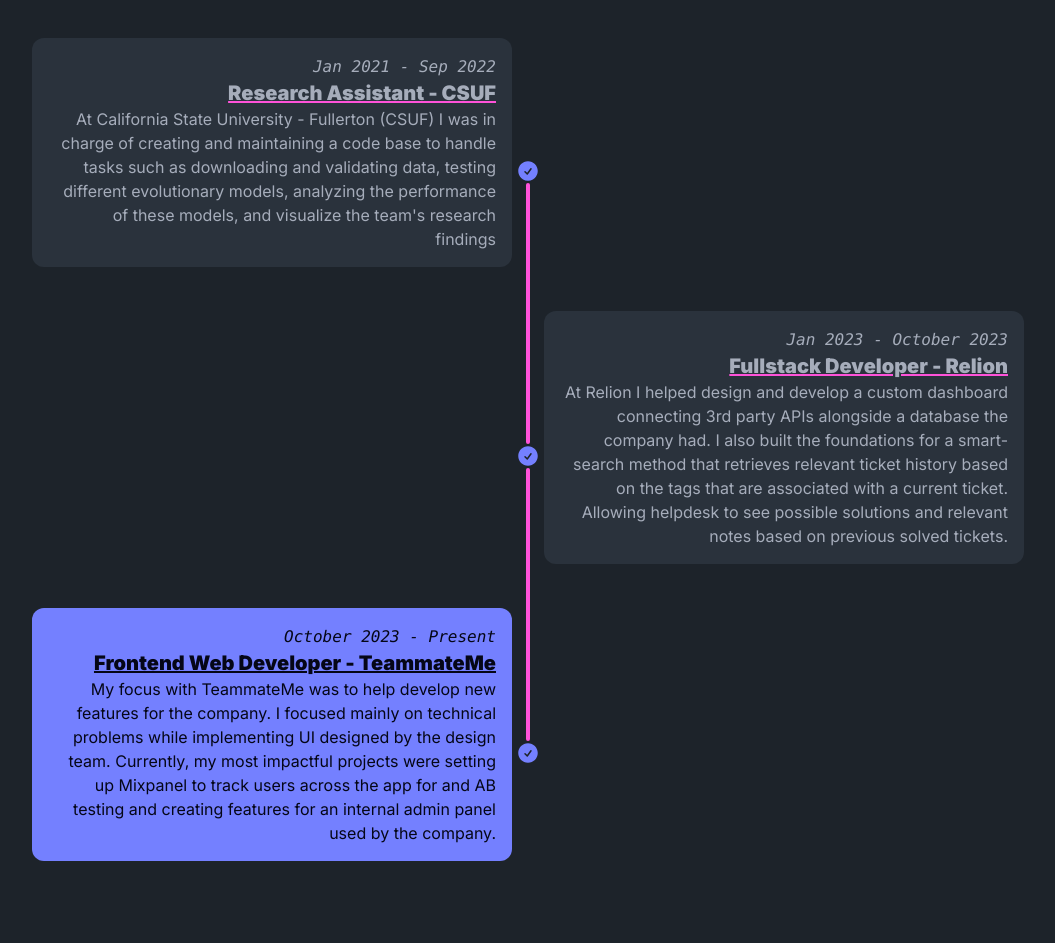
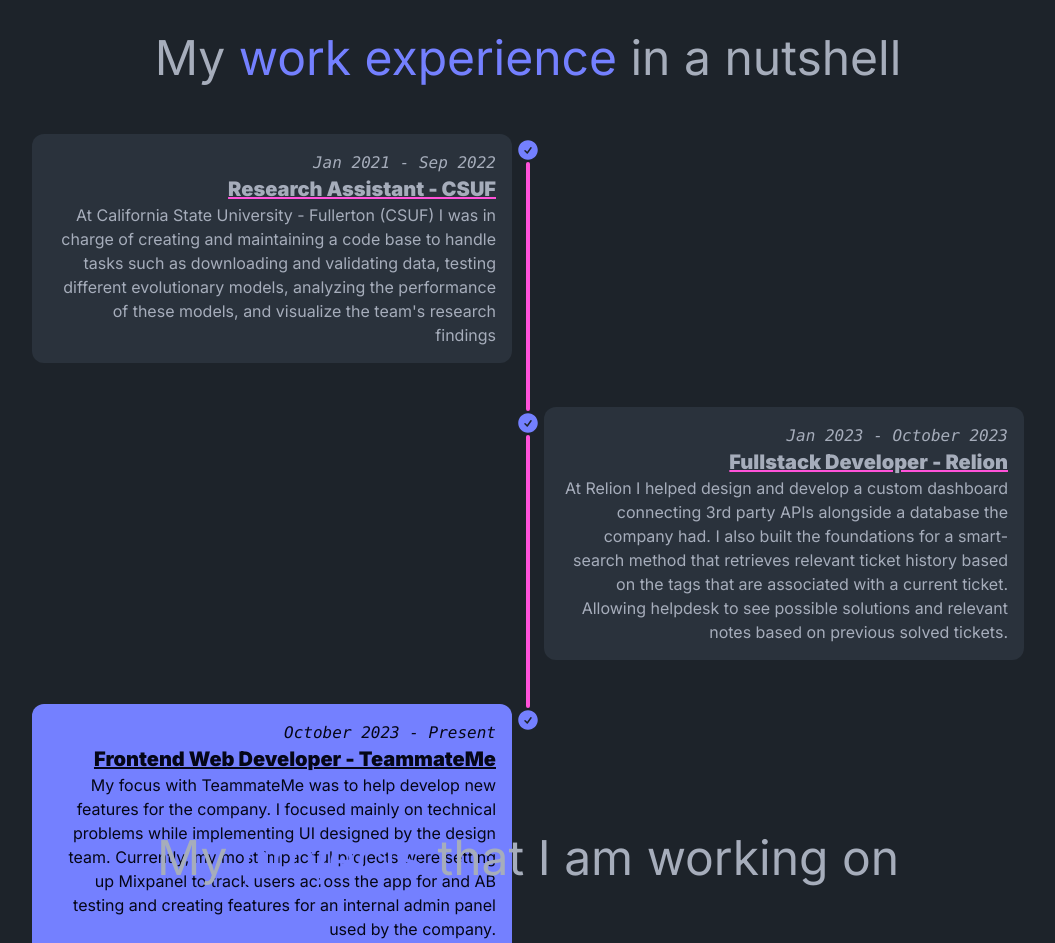
Before and after one commit to JuanRamirez2000/juan-ramirez, a Next.js app: page /developer in a window 1280 px wide. Shown: the part 840-1783 px from the top of the page, without its empty margins (112-1167 px from the left). Before the commit the page ends 1741 px from the top, so only its background shows below. Built offline with nearby package versions, Linux system fonts and the light colour scheme; what tailwindcss-hero-patterns would draw is missing.

Commit message:
working on personal projects section

```diff
--- a/app/developer/DeveloperHero.tsx
+++ b/app/developer/DeveloperHero.tsx
@@ -5,6 +5,7 @@
 
 export default function DeveloperHero() {
   return (
+    <div className="h-full w-full flex flex-col items-center justify-center">
       <div className="h-full w-full flex flex-col-reverse lg:flex-row max-w-7xl">
         <div className="w-full h-2/3 lg:w-1/2 lg:h-full flex flex-col justify-start lg:justify-center text-center items-center relative gap-6">
           <h1 className="text-5xl md:text-7xl lg:text-9xl font-semibold tracking-tight">
@@ -47,5 +48,6 @@
           </div>
         </div>
       </div>
+    </div>
   );
 }
--- /dev/null
+++ b/app/developer/ProjectSection.tsx
@@ -0,0 +1,9 @@
+export default function ProjectSection() {
+  return (
+    <div className="flex flex-col w-full h-full relative items-center">
+      <h2 className="text-4xl md:text-5xl">
+        My <span className="text-primary">projects</span> that I am working on
+      </h2>
+    </div>
+  );
+}
--- a/app/developer/WorkTimeline.tsx
+++ b/app/developer/WorkTimeline.tsx
@@ -2,8 +2,11 @@
 
 export default function WorkTimeline() {
   return (
-    <>
-      <ul className="timeline  max-md:timeline-compact timeline-vertical">
+    <div className="flex flex-col gap-12 text-center h-full w-full relative">
+      <h2 className="text-4xl md:text-5xl">
+        My <span className="text-primary">work experience</span> in a nutshell
+      </h2>
+      <ul className="timeline timeline-snap-icon max-md:timeline-compact timeline-vertical">
         <li>
           <div className="timeline-middle">
             <CheckCircleIcon className="h-6 w-6 text-primary" />
@@ -50,7 +53,7 @@
           <div className="timeline-middle">
             <CheckCircleIcon className="h-6 w-6 text-primary" />
           </div>
-          <div className="timeline-start md:text-end mb-10 bg-primary text-primary-content rounded-xl p-4 ">
+          <div className="timeline-start md:text-end  bg-primary text-primary-content rounded-xl p-4 ">
             <time className="font-mono italic">October 2023 - Present</time>
             <div className="text-xl font-black underline">
               Frontend Web Developer - TeammateMe
@@ -66,6 +69,6 @@
           </div>
         </li>
       </ul>
-    </>
+    </div>
   );
 }
--- a/app/developer/page.tsx
+++ b/app/developer/page.tsx
@@ -1,14 +1,20 @@
 import DeveloperHero from "./DeveloperHero";
+import ProjectSection from "./ProjectSection";
 import WorkTimeline from "./WorkTimeline";
 
 export default function Developer() {
   return (
     <main>
-      <section className="h-screen">
-        <div className="h-full w-full flex flex-col items-center justify-center">
+      <section className="h-screen ">
+        <div className="h-full w-full">
           <DeveloperHero />
         </div>
-        <WorkTimeline />
+        <div className="h-full w-full">
+          <WorkTimeline />
+        </div>
+        <div className="h-full w-full">
+          <ProjectSection />
+        </div>
       </section>
     </main>
   );
```
Lines whose indentation alone changed are shown as unchanged.
